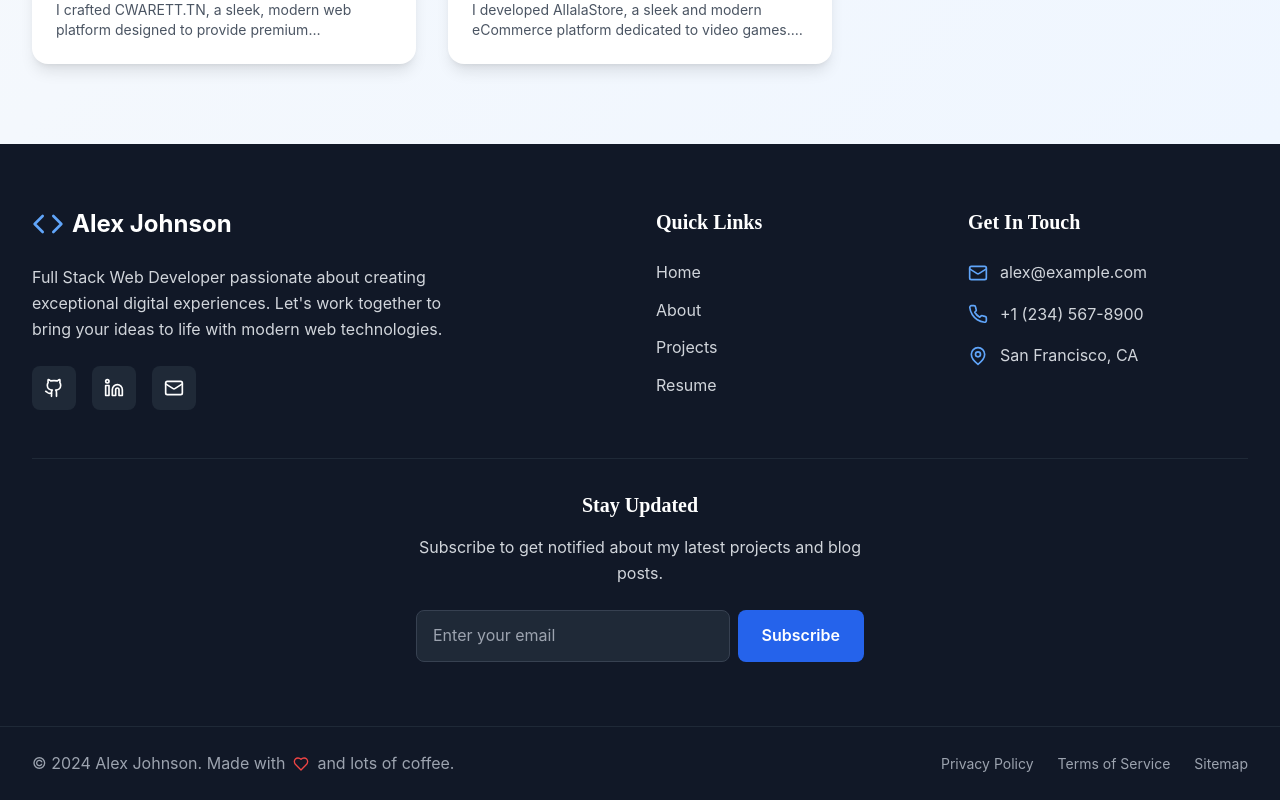
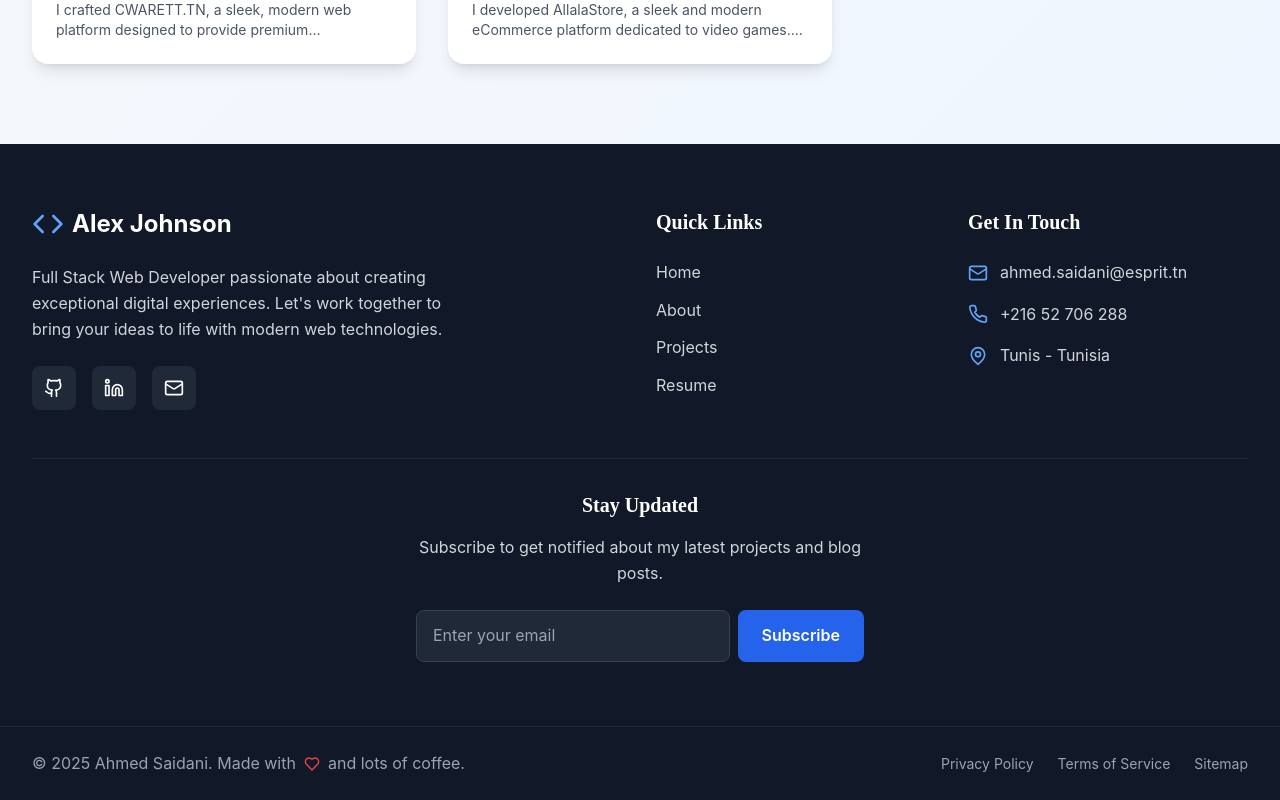
Before and after one commit to ahmedsaidani1/ahmedsaidani, a React (Vite) app: page / in a window 1280 px wide. Shown: the part 2725-3525 px from the top of the page. Built offline with nearby package versions, Linux system fonts and the light colour scheme.

Commit message:
Update Footer.tsx

```diff
--- a/src/components/Footer.tsx
+++ b/src/components/Footer.tsx
@@ -98,25 +98,25 @@ const Footer = () => {
               <div className="flex items-center space-x-3">
                 <Mail className="h-5 w-5 text-blue-400" />
                 <a
-                  href="mailto:alex@example.com"
+                  href="mailto:ahmed.saidani@esprit.tn"
                   className="text-gray-300 hover:text-blue-400 transition-colors"
                 >
-                  alex@example.com
+                 ahmed.saidani@esprit.tn
                 </a>
               </div>
               <div className="flex items-center space-x-3">
                 <Phone className="h-5 w-5 text-blue-400" />
                 <a
-                  href="tel:+1234567890"
+                  href="tel:+21652706288"
                   className="text-gray-300 hover:text-blue-400 transition-colors"
                 >
-                  +1 (234) 567-8900
+                  +216 52 706 288
                 </a>
               </div>
               <div className="flex items-center space-x-3">
                 <MapPin className="h-5 w-5 text-blue-400" />
                 <span className="text-gray-300">
-                  San Francisco, CA
+                 Tunis - Tunisia
                 </span>
               </div>
             </div>
@@ -149,7 +149,7 @@ const Footer = () => {
         <div className="max-w-7xl mx-auto px-4 sm:px-6 lg:px-8 py-6">
           <div className="flex flex-col md:flex-row justify-between items-center space-y-4 md:space-y-0">
             <div className="flex items-center space-x-2 text-gray-400">
-              <span>© 2024 Alex Johnson. Made with</span>
+              <span>© 2025 Ahmed Saidani. Made with</span>
               <Heart className="h-4 w-4 text-red-500" />
               <span>and lots of coffee.</span>
             </div>
```
